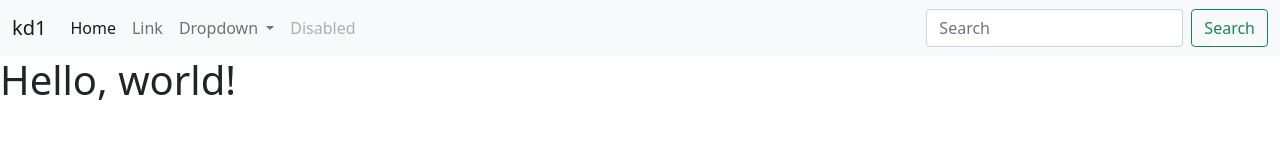
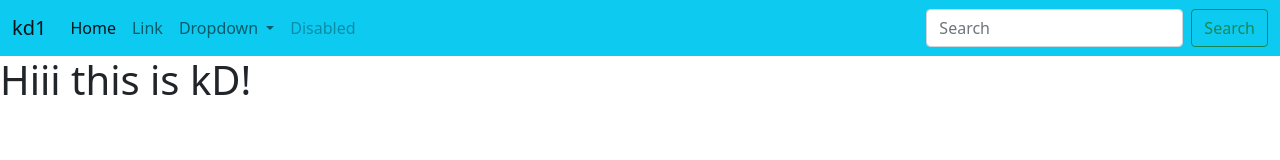
Before and after one commit to kiran94486/kd1, a plain HTML site: page index.html in a window 1280 px wide. Drawn offline with nearby package versions, Linux system fonts and the light colour scheme.

Commit message:
fixed navbar color

```diff
--- a/index.html
+++ b/index.html
@@ -12,7 +12,7 @@
   </head>
   <body>
 
-    <nav class="navbar navbar-expand-lg navbar-light bg-light">
+    <nav class="navbar navbar-expand-lg navbar-light bg-info">
         <div class="container-fluid">
           <a class="navbar-brand" href="#">kd1</a>
           <button class="navbar-toggler" type="button" data-bs-toggle="collapse" data-bs-target="#navbarSupportedContent" aria-controls="navbarSupportedContent" aria-expanded="false" aria-label="Toggle navigation">
@@ -48,7 +48,7 @@
           </div>
         </div>
       </nav>
-    <h1>Hello, world!</h1>
+    <h1>Hiii this is kD!</h1>
 
     <!-- Optional JavaScript; choose one of the two! -->
 
```
